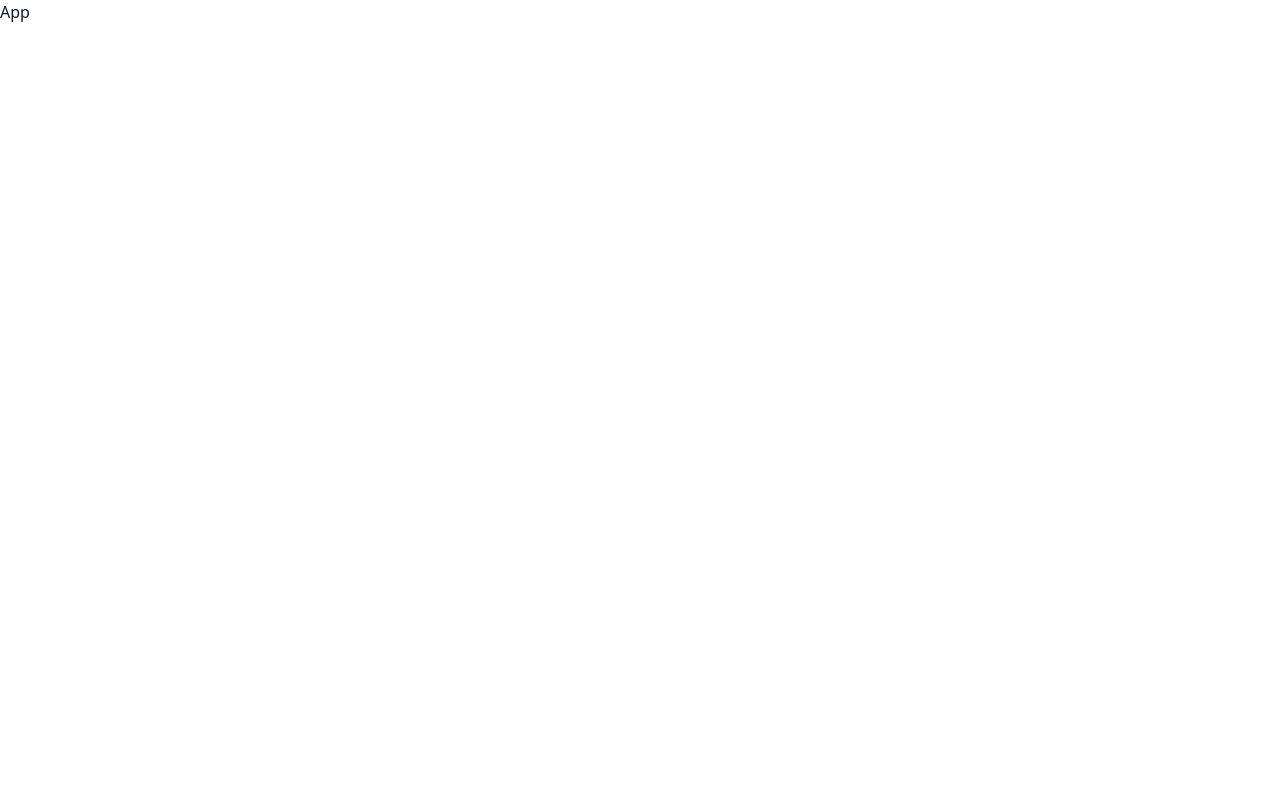
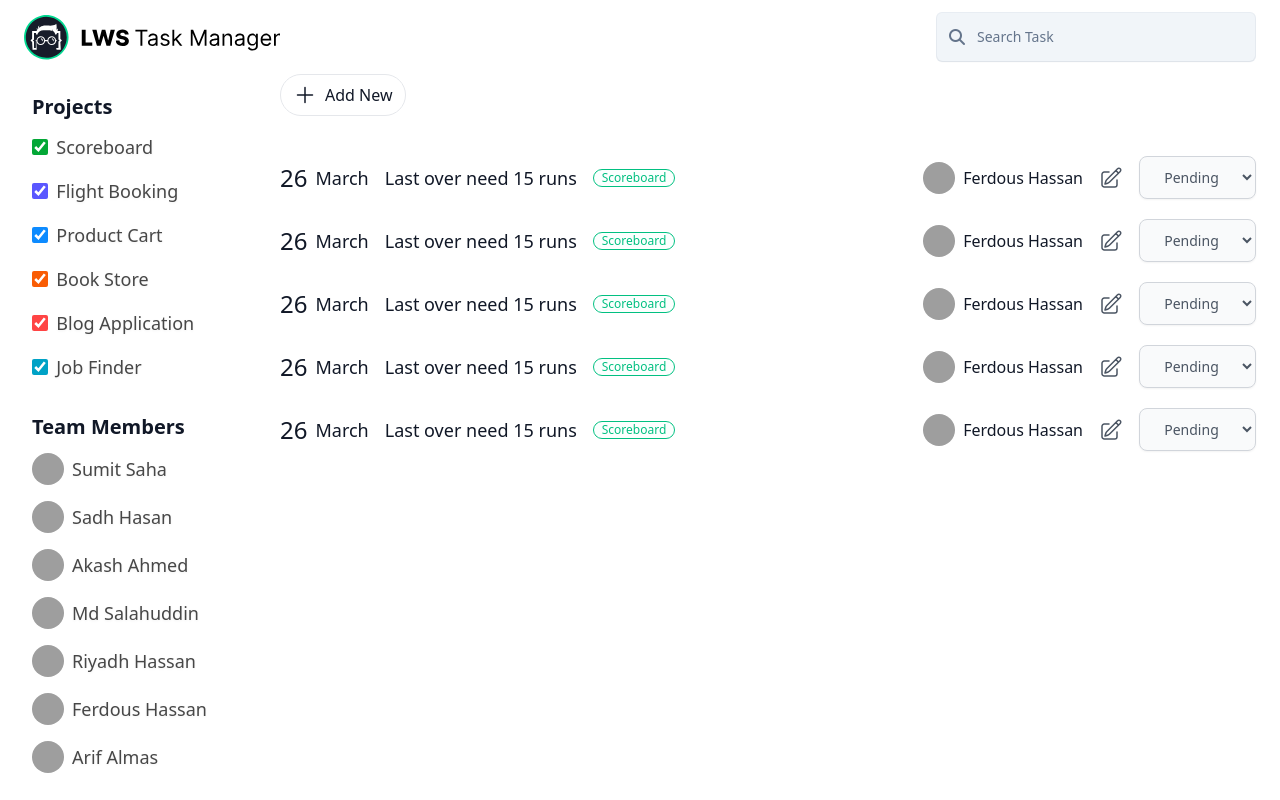
Before and after one commit to pmfoysal/lws-redux-as09, a React (Create React App) app: page / in a window 1280 px wide. Built offline with nearby package versions, Linux system fonts and the light colour scheme; grey boxes are pictures that could not be loaded.

Commit message:
App Layout Component Added

```diff
--- a/src/app/app.jsx
+++ b/src/app/app.jsx
@@ -1,3 +1,17 @@
+import Add from '../pages/add';
+import Edit from '../pages/edit';
+import Home from '../pages/home';
+import Layout from '../layouts/layout';
+import { Route, Routes } from 'react-router-dom';
+
 export default function App() {
-   return <div>App</div>;
+   return (
+      <Routes>
+         <Route path='/' element={<Layout />}>
+            <Route index element={<Home />} />
+            <Route path='/add' element={<Add />} />
+            <Route path=':taskId/edit' element={<Edit />} />
+         </Route>
+      </Routes>
+   );
 }
--- /dev/null
+++ b/src/layouts/layout.jsx
@@ -0,0 +1,12 @@
+import { Fragment } from 'react';
+import { Outlet } from 'react-router-dom';
+import Header from '../components/header';
+
+export default function Layout() {
+   return (
+      <Fragment>
+         <Header />
+         <Outlet />
+      </Fragment>
+   );
+}
```
